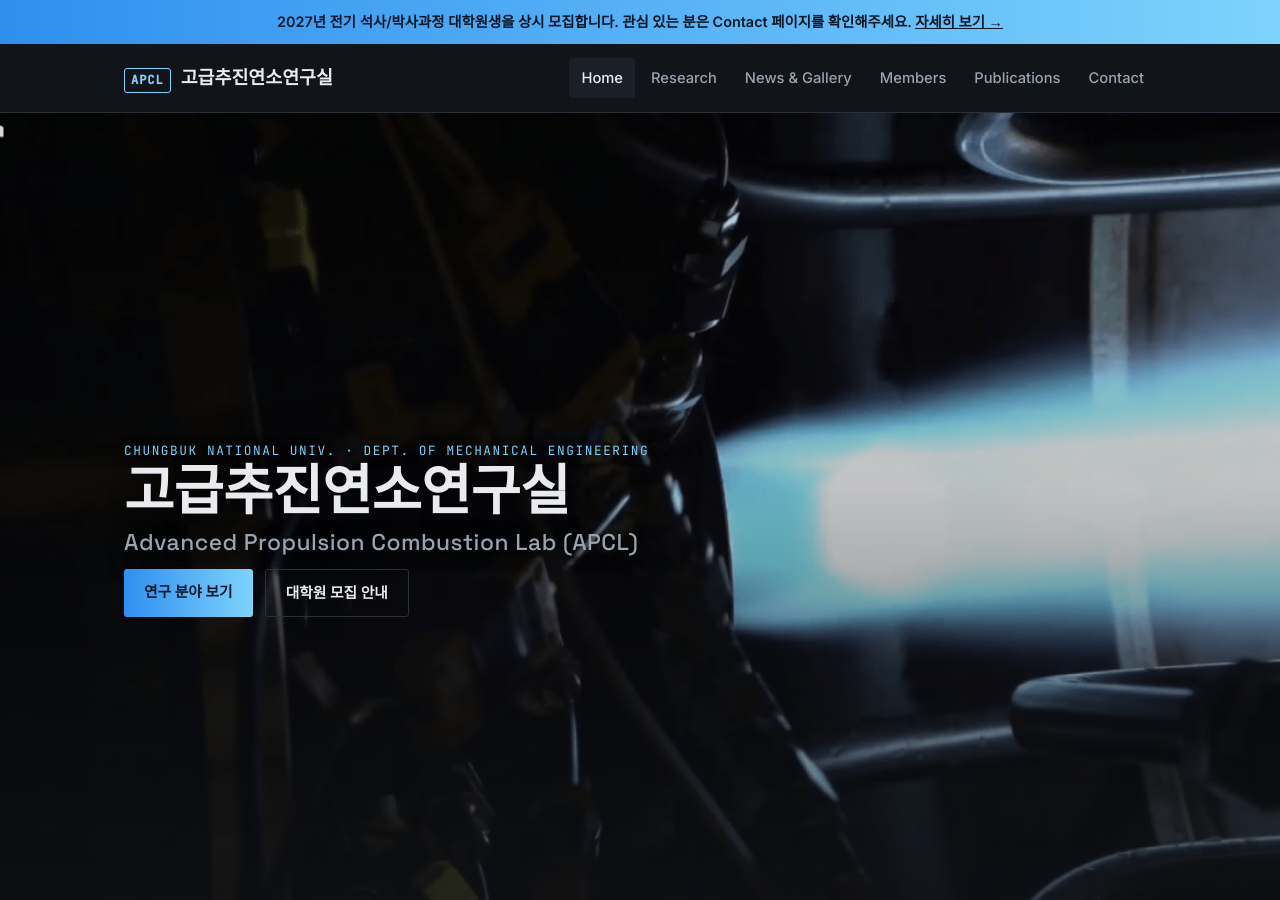
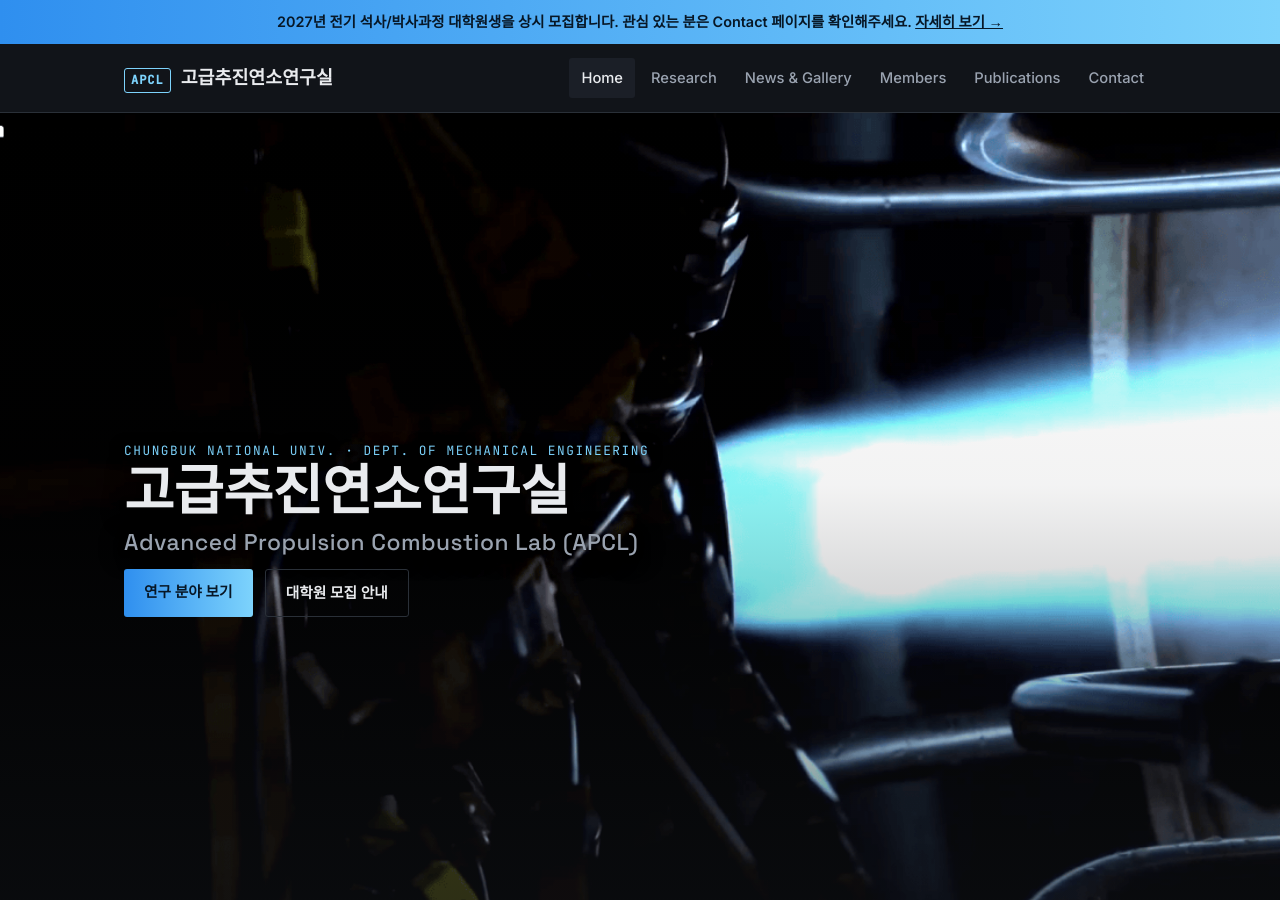
Before and after one commit to APCL-Sun/site-C-V2, a Jekyll site: the page built from index.md, in a window 1280 px wide and 900 px high. Built offline with Jekyll 4.4.1, drawn with Linux system fonts in a browser that asks for light colours.

Commit message:
Update style.css

```diff
--- a/assets/css/style.css
+++ b/assets/css/style.css
@@ -98,6 +98,9 @@ h1,h2,h3,h4{
   color: var(--flame-2); border: 1px solid var(--flame-2);
   padding: 2px 6px; border-radius: var(--radius);
 }
+.nav-brand .lab-logo{
+  height: 30px; width: auto; object-fit: contain;
+}
 .nav-links{
   list-style: none; display: flex; gap: 4px; margin: 0; padding: 0;
 }
@@ -151,12 +154,15 @@ h1,h2,h3,h4{
 }
 .hero-media video, .hero-media iframe, .hero-media img.hero-gif{
   width: 100%; height: 100%; object-fit: cover;
-  opacity: 0.99;
+  opacity: 1;
+}
+.hero-media img.hero-gif{
+  filter: brightness(1.18) contrast(1.08) saturate(1.15);
 }
 .hero-media::after{
   content: "";
   position: absolute; inset: 0;
-  background: linear-gradient(180deg, rgba(18,21,26,0.15) 0%, rgba(18,21,26,0.25) 45%, rgba(18,21,26,0.7) 100%);
+  background: linear-gradient(180deg, rgba(18,21,26,0.0) 0%, rgba(18,21,26,0.05) 45%, rgba(18,21,26,0.55) 100%);
 }
 .hero-fallback{
   position:absolute; inset:0; z-index:0;
@@ -172,12 +178,12 @@ h1,h2,h3,h4{
 .hero-eyebrow{
   font-family: var(--font-mono); font-size: 0.8rem; letter-spacing: 0.12em;
   color: var(--flame-2); text-transform: uppercase; margin-bottom: 14px;
-  text-shadow: 0 1px 12px rgba(0,0,0,0.6);
+  text-shadow: 0 1px 4px rgba(0,0,0,0.85), 0 2px 16px rgba(0,0,0,0.7);
 }
 .hero h1{
   font-size: clamp(2.1rem, 5vw, 3.4rem);
   line-height: 1.1; margin-bottom: 14px;
-  text-shadow: 0 2px 20px rgba(0,0,0,0.65);
+  text-shadow: 0 1px 6px rgba(0,0,0,0.85), 0 4px 26px rgba(0,0,0,0.75);
 }
 .hero h1 .en{
   display:block; font-size: 0.42em; color: var(--text-dim); font-weight: 500;
@@ -185,7 +191,7 @@ h1,h2,h3,h4{
 }
 .hero p.lead{
   color: var(--text-dim); font-size: 1.05rem; max-width: 560px; margin-bottom: 26px;
-  text-shadow: 0 1px 12px rgba(0,0,0,0.6);
+  text-shadow: 0 1px 4px rgba(0,0,0,0.85), 0 2px 16px rgba(0,0,0,0.7);
 }
 .hero-ctas{ display: flex; gap: 12px; flex-wrap: wrap; }
 .btn{
```
